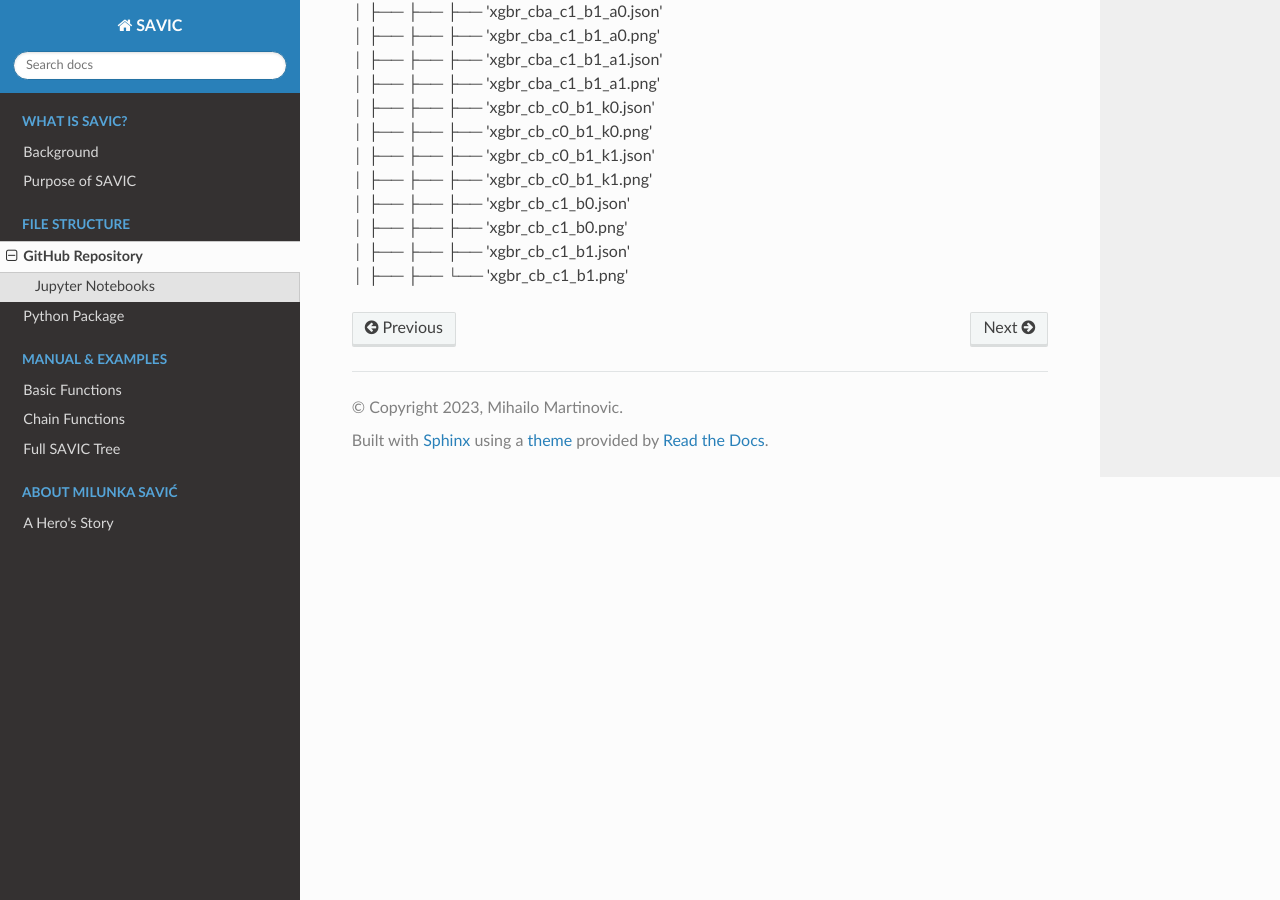
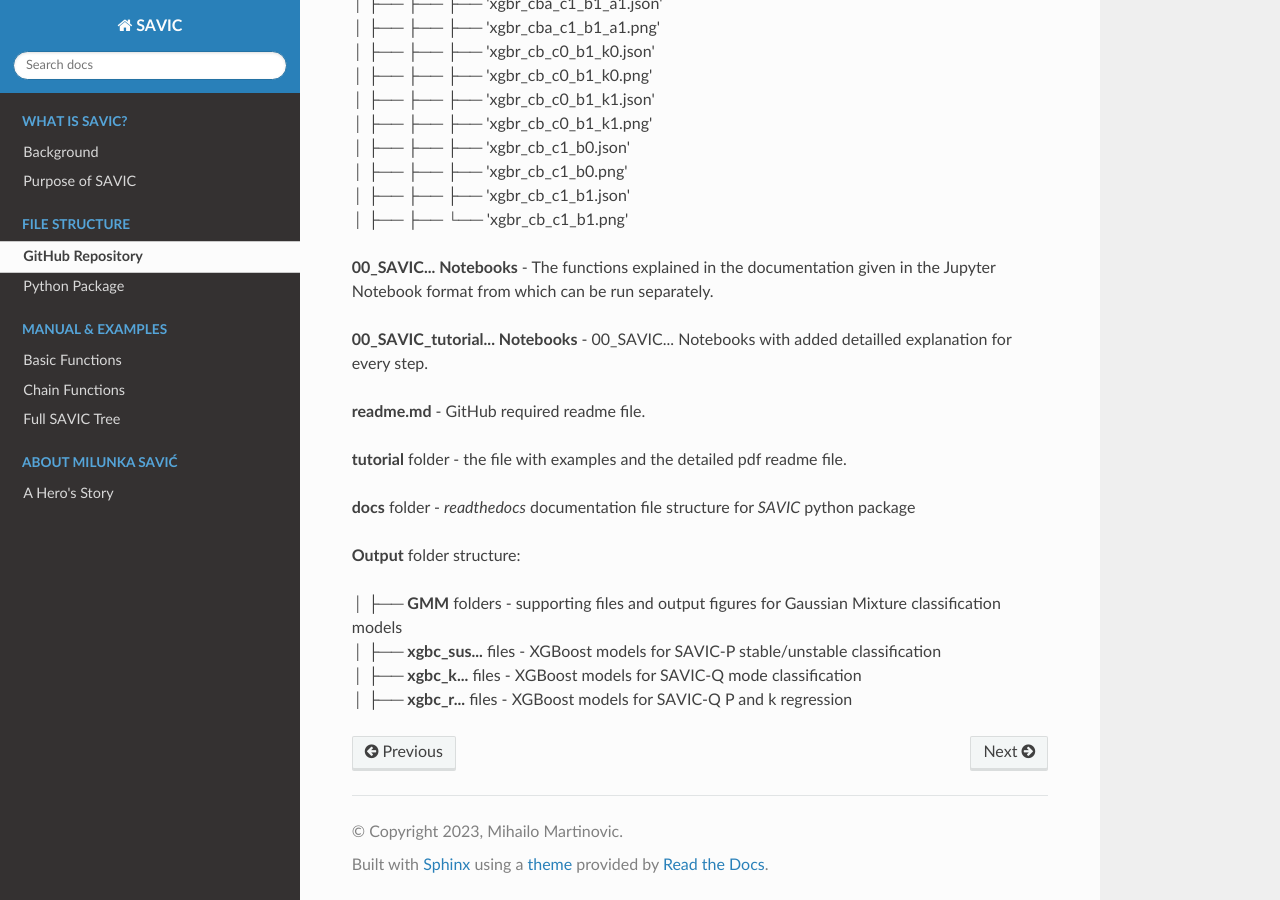
Before and after one commit to MihailoMartinovic/SAVIC, a Sphinx documentation site: the page built from docs/02-structure-git.rst, in a window 1280 px wide and 900 px high, scrolled down 2136 px. Built offline with Sphinx 7.4.7 and the Read the Docs theme 2.0.0, drawn with Linux system fonts in a browser that asks for light colours; some of the changed text lies outside the part shown.

Commit message:
Update 02-structure-git.rst

```diff
--- a/docs/02-structure-git.rst
+++ b/docs/02-structure-git.rst
@@ -17,8 +12,10 @@
 | ├── 00_SAVIC_C.ipynb
 | ├── 00_SAVIC_C_tutorial.ipynb
 | ├── 00_SAVIC_puthon_startup.py
-| ├── 00_SAVIC_readme.pdf
 | ├── readme.md
+| ├── tutorial
+| │   ├── SAVIC_Examples.h5
+| │   ├── 00_SAVIC_readme.pdf
 | ├── docs
 | │   ├── readthedocs documentation code
 | ├── Output
@@ -98,3 +95,21 @@
 | │   ├──    ├──     ├── 'xgbr_cb_c1_b0.png'
 | │   ├──    ├──     ├── 'xgbr_cb_c1_b1.json'
 | │   ├──    ├──     └── 'xgbr_cb_c1_b1.png'
+
+
+**00_SAVIC... Notebooks** - The functions explained in the documentation given in the Jupyter Notebook format from which can be run separately.
+
+**00_SAVIC_tutorial... Notebooks** - 00_SAVIC... Notebooks with added detailled explanation for every step.
+
+**readme.md** - GitHub required readme file.
+
+**tutorial** folder - the file with examples and the detailed pdf readme file.
+
+**docs** folder - *readthedocs* documentation file structure for *SAVIC* python package
+
+**Output** folder structure:
+
+| │   ├── **GMM** folders - supporting files and output figures for Gaussian Mixture classification models
+| │   ├── **xgbc_sus...** files - XGBoost models for SAVIC-P stable/unstable classification
+| │   ├── **xgbc_k...** files - XGBoost models for SAVIC-Q mode classification
+| │   ├── **xgbc_r...** files - XGBoost models for SAVIC-Q P and k regression
```
Also changed, not shown: other parts of docs/02-structure-git.rst (+1 -6 lines).
